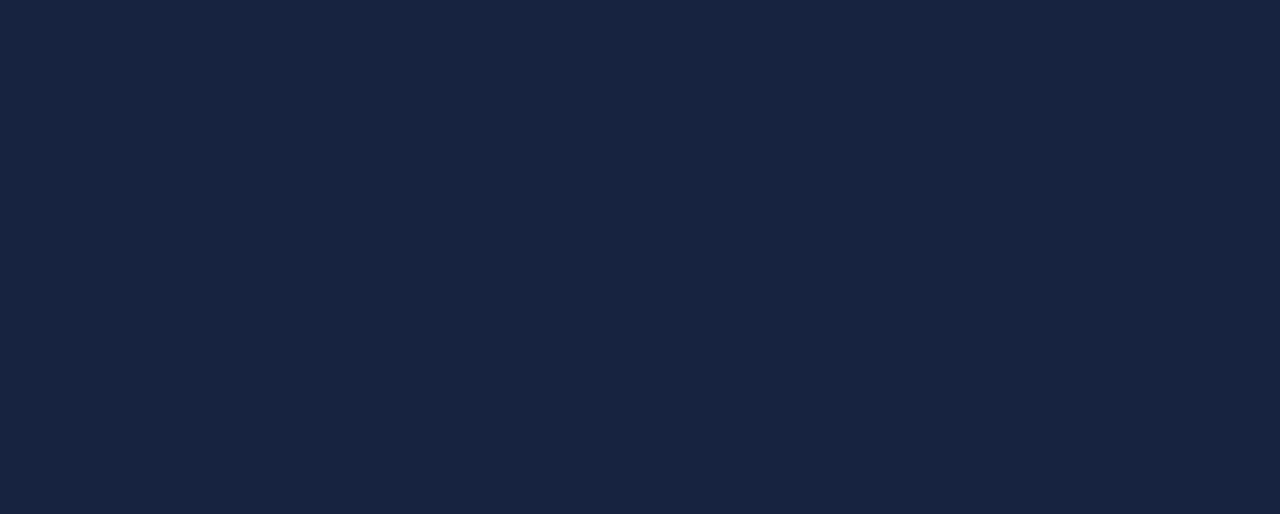
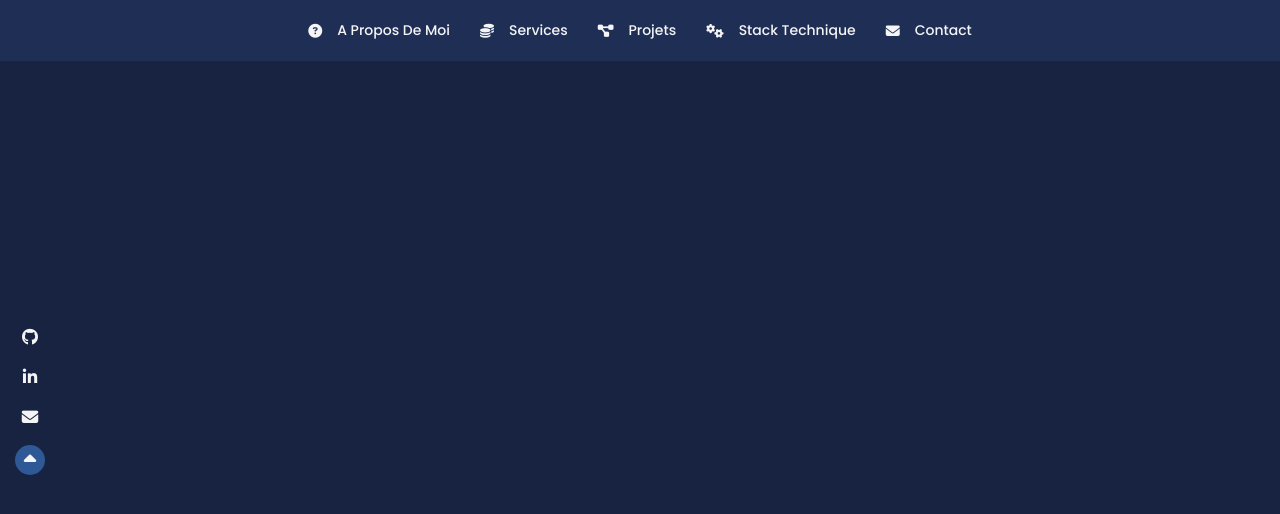
Before and after one commit to yahvya/portfolio, a Vue app in the folder front/: page / in a window 1280 px wide. Shown: the top 514 px of the page. Built offline with nearby package versions, Linux system fonts and the light colour scheme.

Commit message:
implémentation de la barre de navigation (à terminer) ajout des classes personnalisées de couleur ajout de l'utilitaire font awesome ajout de la configuration de navigation classique

```diff
--- a/front/index.html
+++ b/front/index.html
@@ -3,6 +3,7 @@
   <head>
     <meta charset="UTF-8">
     <link rel="icon" href="/favicon.ico">
+      <link rel="stylesheet" href="https://cdnjs.cloudflare.com/ajax/libs/font-awesome/6.1.1/css/all.min.css" integrity="sha512-KfkfwYDsLkIlwQp6LFnl8zNdLGxu9YAA1QvwINks4PhcElQSvqcyVLLD9aMhXd13uQjoXtEKNosOWaZqXgel0g==" crossorigin="anonymous" referrerpolicy="no-referrer">
     <meta name="viewport" content="width=device-width, initial-scale=1.0">
     <title>Développeur web</title>
   </head>
--- a/front/package.json
+++ b/front/package.json
@@ -12,6 +12,9 @@
     "type-check": "vue-tsc --build --force"
   },
   "dependencies": {
+    "@fortawesome/fontawesome-svg-core": "^6.5.2",
+    "@fortawesome/free-solid-svg-icons": "^6.5.2",
+    "@fortawesome/vue-fontawesome": "^3.0.8",
     "pinia": "^2.1.7",
     "vite-plugin-browser-sync": "^3.0.3",
     "vue": "^3.4.29",
--- a/front/src/components/classic-navbar/ClassicNavbar.vue
+++ b/front/src/components/classic-navbar/ClassicNavbar.vue
@@ -1,3 +1,77 @@
+<script lang="ts">
+    import {classicNavbarConfig, type ClassicNavbarItemConfig} from "./ClassicNavbarConfig";
+    import ClassicNavbarMenuItem from "@/components/classic-navbar/ClassicNavbarMenuItem.vue";
+
+    export default{
+        computed: {
+            classicNavbarConfig():Array<ClassicNavbarItemConfig> {
+                return classicNavbarConfig;
+            }
+        },
+        components: {ClassicNavbarMenuItem}
+    };
+</script>
+
 <template>
+    <span id="page-top"></span>
+    <input type="checkbox" id="app-nav-checkbox">
 
+    <div
+        id="classic-navbar"
+        class="sticky-top on-bg-variant"
+    >
+        <label
+            title="Navigation"
+            class="menu flex-column align-end justify-center" for="app-nav-checkbox">
+            <span></span>
+            <span></span>
+            <span></span>
+        </label>
+
+        <div class="container">
+            <div
+                class="menu-items flex-row align-center justify-center great-gap"
+            >
+                <ClassicNavbarMenuItem
+                    v-for="menuItem in classicNavbarConfig"
+                    :text=menuItem.text
+                    :link=menuItem.link
+                    :icon-classes=menuItem.iconClasses
+                    :is-blank=menuItem.isBlank
+                    :title=menuItem.title
+                />
+            </div>
+
+            <div
+                class="side-elements flex-column align-center small-gap"
+            >
+                <a
+                    href="#"
+                    title="Visitez mon github"
+                    target="_blank"
+                ><i class="fa-brands fa-github"></i></a>
+
+                <a
+                    href="#"
+                    title="Visitez mon profil linkedin"
+                    target="_blank"
+                ><i class="fa-brands fa-linkedin-in"></i></a>
+
+                <a
+                    href="#"
+                    title="Visitez mon profil linkedin"
+                    target="_blank"
+                ><i class="fa-solid fa-envelope"></i></a>
+
+                <a
+                    href="#page-top"
+                    title="Haut de page"
+                    class="upp-icon on-bg flex-row justify-center align-center"
+                ><i class="fa-solid fa-caret-up"></i></a>
+            </div>
+        </div>
+    </div>
 </template>
+
+<style src="./styles/ClassicNavbar.scss" scoped lang="scss">
+</style>
--- /dev/null
+++ b/front/src/components/classic-navbar/ClassicNavbarConfig.ts
@@ -0,0 +1,58 @@
+export interface ClassicNavbarItemConfig{
+    /**
+     * @brief Texte de lien
+     */
+    text:string;
+    /**
+     * @brief Lien
+     */
+    link:string;
+    /**
+     * @brief Si le lien envoi sur une autre page
+     */
+    isBlank?: boolean;
+    /**
+     * @brief Classe de l'icône
+     */
+    iconClasses:string;
+    /**
+     * @brief Titre au survol
+     */
+    title:string;
+}
+
+/**
+ * @brief Eléments de la barre de navigation classique
+ */
+export const classicNavbarConfig:Array<ClassicNavbarItemConfig> = [
+    {
+        text: "A propos de moi",
+        link: "#about-me",
+        iconClasses: "fa-solid fa-circle-question",
+        title: "Découvrez en plus sur moi"
+    },
+    {
+        text: "Services",
+        link: "#services",
+        iconClasses: "fa-solid fa-coins",
+        title: "Découvrez ce que je propose"
+    },
+    {
+        text: "Projets",
+        link: "#projects",
+        iconClasses: "fa-solid fa-diagram-project",
+        title: "Découvrez mes projets"
+    },
+    {
+        text: "Stack technique",
+        link: "#stack",
+        iconClasses: "fa-solid fa-gears",
+        title: "Découvrez les technologies que j'utilise"
+    },
+    {
+        text: "Contact",
+        link: "#contact",
+        iconClasses: "fa-solid fa-envelope",
+        title: "Contactez moi"
+    }
+];
--- /dev/null
+++ b/front/src/components/classic-navbar/ClassicNavbarMenuItem.vue
@@ -0,0 +1,45 @@
+<script lang="ts">
+    export default{
+        props: {
+            text:{
+                type: String,
+                required: true
+            },
+            link: {
+                type: String,
+                required: true
+            },
+            iconClasses: {
+                type: String,
+                required: true
+            },
+            isBlank: {
+                type: Boolean,
+                required: false
+            },
+            title: {
+                type: String,
+                required: true
+            }
+        }
+    };
+</script>
+
+<template>
+    <div
+        class="menu-item flex-row align-center small-gap"
+    >
+        <i
+            :class="iconClasses"
+        ></i>
+
+        <a
+            :href="link"
+            :title="title"
+        >{{ text }}</a>
+    </div>
+</template>
+
+<style src="./styles/ClassicNavbarMenuItem.scss" scoped lang="scss">
+
+</style>
--- /dev/null
+++ b/front/src/components/classic-navbar/styles/ClassicNavbar.scss
@@ -0,0 +1,143 @@
+@import "@/root/app/vars.scss";
+
+// sélecteurs de menu à ouvrir
+$openMenuSelectors: (
+    "#app-nav-checkbox:checked ~ #classic-navbar .menu"
+);
+
+
+#app-nav-checkbox{
+    display: none;
+}
+
+#classic-navbar{
+    z-index: map-get($z-index-levels,"important");
+    padding: 20px;
+
+    .menu{
+        display: none;
+        position: relative;
+        width: 50px;
+        height: 50px;
+        gap: 7px;
+        cursor: pointer;
+
+        span{
+            display: block;
+            width: 45px;
+            height: 3px;
+            background-color: var(--on-background-color);
+            transition:
+                    transform 0.2s,
+                    opacity 0.2s,
+                    width 0.2s,
+                    height 0.2s;
+        }
+
+        span:nth-child(2){
+            width: 42px;
+        }
+    }
+
+    .side-elements{
+        position: fixed;
+        left: 0;
+        top: 50%;
+        transform: translateY(-50%);
+        padding: 15px;
+        font-size: var(--large-fsize);
+
+        .upp-icon{
+            padding: 4px;
+            border-radius: 50%;
+            width: 30px;
+            height: 30px;
+            font-size: var(--x-large-fsize);
+        }
+
+        i{
+            transition: font-size 0.2s;
+
+            &:hover{
+                font-size: var(--x-large-fsize);
+            }
+        }
+    }
+}
+
+// ouverture du menu
+
+@each $selector in $openMenuSelectors{
+    #{$openMenuSelectors}{
+        span:not(span:nth-child(2)){
+            position: absolute;
+            top: 50%;
+            left: 50%;
+            width: 30px;
+        }
+
+        span:nth-child(2){
+            opacity: 0;
+        }
+
+        span:nth-child(1){
+            transform: translate(-50%,-50%) rotate(45deg);
+        }
+
+        span:nth-child(3){
+            transform: translate(-50%,-50%) rotate(-45deg);
+        }
+    }
+}
+
+@media screen and (max-width: 970px) {
+    #classic-navbar{
+        width: fit-content;
+        padding: 0;
+        background-color: transparent;
+        left: 10px;
+
+        .menu{
+            display: flex;
+        }
+
+        .container{
+            transform: translateX(-100vw);
+            transition: transform 0.2s;
+            width: 0;
+            height: 0;
+        }
+    }
+
+    #app-nav-checkbox:checked ~ #classic-navbar {
+        background-color: var(--on-background-variant-color);
+        width: 400px;
+        height: 100vh;
+        padding: 0 20px 20px;
+        overflow-y: auto;
+        left: 0;
+
+        .container{
+            display: block;
+            width: auto;
+            transform: none;
+        }
+
+        .menu{
+            margin-bottom: 10px;
+        }
+
+        .menu-items{
+            padding: 0;
+            flex-direction: column;
+            align-items: flex-start;
+            margin-bottom: 60px;
+        }
+
+        .side-elements{
+            position: relative;
+            flex-direction: row;
+            padding: 0;
+        }
+    }
+}
--- /dev/null
+++ b/front/src/components/classic-navbar/styles/ClassicNavbarMenuItem.scss
@@ -0,0 +1,26 @@
+.menu-item{
+    text-transform: capitalize;
+    font-family: var(--special-font);
+
+    & a{
+        position: relative;
+
+        &::before{
+            position: absolute;
+            left: 50%;
+            bottom: -8px;
+            transform: translateX(-50%);
+            content: "";
+            display: block;
+            width: 0;
+            height: 2.5px;
+            transition: width 0.2s;
+            background-color: var(--text-on-background);
+            border-radius: 2px;
+        }
+
+        &:hover::before{
+            width: 90%;
+        }
+    }
+}
--- a/front/src/root/app/App.scss
+++ b/front/src/root/app/App.scss
@@ -3,15 +3,7 @@
 // polices d'écriture
 
 @import "https://fonts.googleapis.com/css2?family=Open+Sans:wght@400;500;600;700&family=Poppins:wght@200;300;500;600;700&display=swap";
-
-// niveaux z-index de l'application
-
-$z-index-levels: (
-    "normal": 1,
-    "up": 2,
-    "important": 3,
-    "most-important": 4
-);
+@import "./vars.scss";
 
 :root{
     //thème
@@ -25,6 +17,9 @@ $z-index-levels: (
     --on-background-color: #2e5896;
     --on-background-color-details: 46,88,150;
 
+    --on-background-variant-color: #1E2E54;
+    --on-background-variant-color-details: 46,88,150;
+
     --text-on-background-color: #f5f4f6;
     --text-on-background-color-details: 245,244,246;
 
@@ -36,8 +31,8 @@ $z-index-levels: (
     --normal-fsize: 14px;
     --small-fsize: 12.5px;
     --x-small-fsize: 11.5px;
-    --large-fsize: 21.5px;
-    --x-large-fsize: 25px;
+    --large-fsize: 16.5px;
+    --x-large-fsize: 20px;
 
     // polices de caractères
 
@@ -53,6 +48,7 @@ $z-index-levels: (
     z-index: map-get($z-index-levels,"normal");
 }
 
+a,
 input,
 select,
 textarea,
@@ -61,6 +57,7 @@ button{
     color: inherit;
     font-size: inherit;
     outline: none;
+    text-decoration: none;
 }
 
 html{
@@ -77,3 +74,19 @@ body{
     font-size: var(--normal-fsize);
     font-family: var(--basic-font);
 }
+
+
+// classes personnalisés
+
+.on-bg,
+.on-bg-variant{
+    color: var(--text-on-background-color);
+}
+
+.on-bg{
+    background-color: var(--on-background-color);
+}
+
+.on-bg-variant{
+    background-color: var(--on-background-variant-color);
+}
--- a/front/src/root/app/App.vue
+++ b/front/src/root/app/App.vue
@@ -2,5 +2,5 @@
     <router-view></router-view>
 </template>
 
-<style src="./App.scss" lang="scss">
+<style src="./App.scss" lang="scss" >
 </style>
--- a/front/src/root/app/class-utils.scss
+++ b/front/src/root/app/class-utils.scss
@@ -31,14 +31,18 @@
     top: 0;
 }
 
+.centered{
+    top: 50%;
+    left: 50%;
+    transform: translate(-50%, -50%);
+}
+
 .fixed{
     position: fixed;
+}
 
-    &-centered{
-        top: 50%;
-        left: 50%;
-        transform: translate(-50%, -50%);
-    }
+.absolute{
+    position: absolute;
 }
 
 .justify-center{
@@ -78,7 +82,7 @@
 }
 
 .great-gap{
-    gap: 25px;
+    gap: 30px;
 }
 
 .m-auto{
--- /dev/null
+++ b/front/src/root/app/vars.scss
@@ -0,0 +1,8 @@
+// niveaux z-index de l'application
+
+$z-index-levels: (
+        "normal": 1,
+        "up": 2,
+        "important": 3,
+        "most-important": 4
+);
--- a/front/src/views/home/HomeView.vue
+++ b/front/src/views/home/HomeView.vue
@@ -1,4 +1,4 @@
-<script>
+<script lang="ts">
     import ClassicNavbar from "@/components/classic-navbar/ClassicNavbar.vue"
 
     export default{
```
Also changed, not shown: 1 other file (tests, documents, lock files or other folders).
